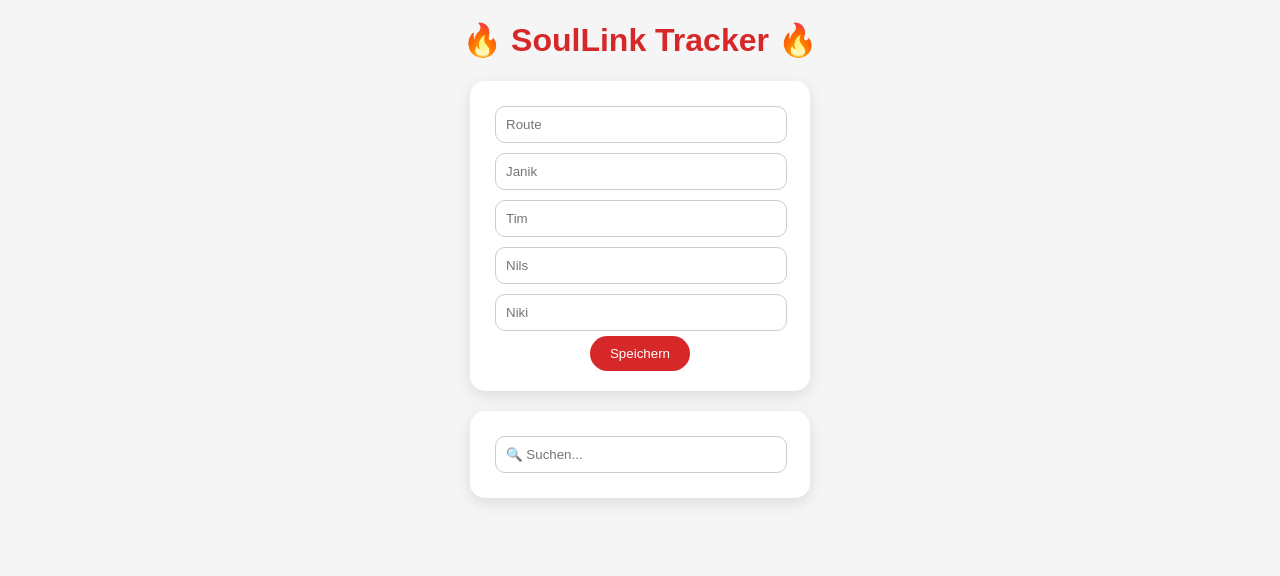
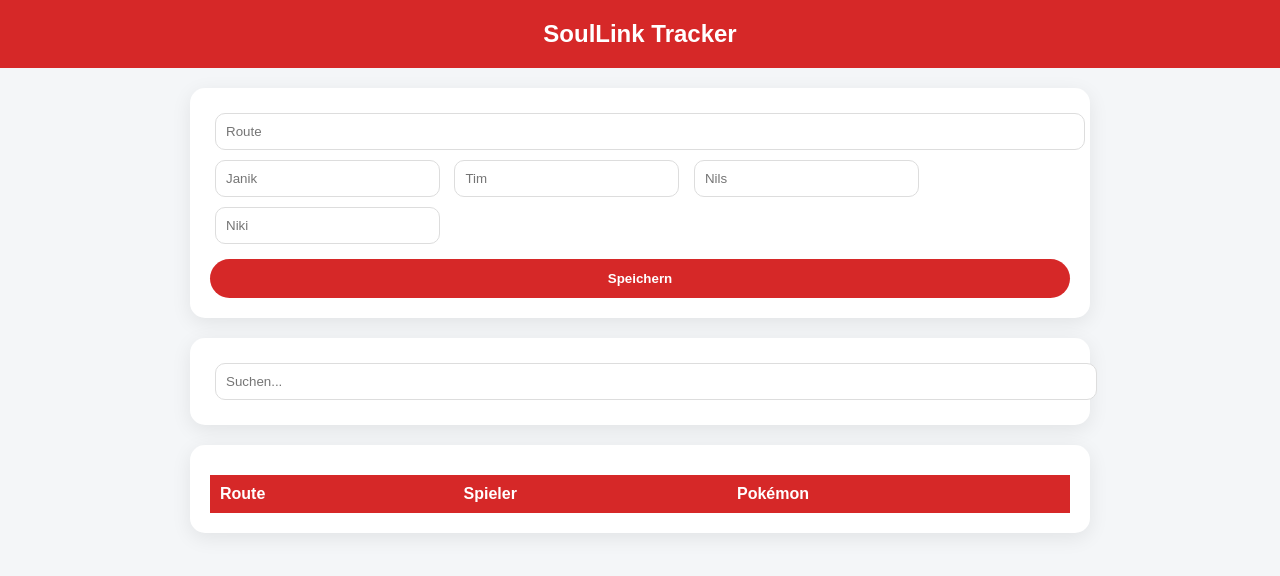
Before and after one commit to nkayy10/soullink-tracker, a website: page public/index.html in a window 1280 px wide. Drawn offline with Linux system fonts and the light colour scheme; no server answers.

Commit message:
Update index.html

```diff
--- a/public/index.html
+++ b/public/index.html
@@ -1,41 +1,61 @@
 <!DOCTYPE html>
-<html>
+<html lang="de">
 <head>
+<meta charset="UTF-8">
 <title>SoulLink Tracker</title>
+
 <style>
 body {
-            font-family: Arial;
-            background: #f5f5f5;
-            text-align: center;
+    font-family: Arial, sans-serif;
+    background: #f4f6f8;
+    margin: 0;
+    padding: 0;
 }
 
-        h1 {
-            color: #d62828;
+header {
+    background: #d62828;
+    color: white;
+    padding: 20px;
+    text-align: center;
+    font-size: 24px;
+    font-weight: bold;
+}
+
+.container {
+    max-width: 900px;
+    margin: auto;
+    padding: 20px;
 }
 
 .card {
     background: white;
     padding: 20px;
-            margin: 20px auto;
-            width: 300px;
     border-radius: 15px;
-            box-shadow: 0 5px 15px rgba(0,0,0,0.1);
+    margin-bottom: 20px;
+    box-shadow: 0 5px 20px rgba(0,0,0,0.08);
 }
 
 input {
-            width: 90%;
     padding: 10px;
     margin: 5px;
     border-radius: 10px;
-            border: 1px solid #ccc;
+    border: 1px solid #ddd;
+    width: calc(25% - 12px);
+}
+
+#route {
+    width: calc(100% - 12px);
 }
 
 button {
+    margin-top: 10px;
     background: #d62828;
     color: white;
     border: none;
-            padding: 10px 20px;
-            border-radius: 20px;
+    padding: 12px;
+    border-radius: 25px;
+    width: 100%;
+    font-weight: bold;
     cursor: pointer;
 }
 
@@ -43,40 +63,76 @@
     background: #a61c1c;
 }
 
-        .list {
-            margin-top: 20px;
+.search {
+    width: 100%;
 }
 
-        .entry {
-            background: white;
-            margin: 10px auto;
+table {
+    width: 100%;
+    border-collapse: collapse;
+    margin-top: 10px;
+}
+
+th {
+    background: #d62828;
+    color: white;
     padding: 10px;
-            width: 300px;
-            border-radius: 10px;
+    text-align: left;
+}
+
+td {
+    padding: 10px;
+    border-bottom: 1px solid #eee;
+}
+
+tr:hover {
+    background: #f9f9f9;
 }
 </style>
 </head>
 
 <body>
 
-<h1>🔥 SoulLink Tracker 🔥</h1>
+<header>
+    SoulLink Tracker
+</header>
 
+<div class="container">
+
+    <!-- Eingabe -->
     <div class="card">
-    <input id="route" placeholder="Route"><br>
+        <input id="route" placeholder="Route">
 
+        <div>
             <input id="janik" placeholder="Janik">
             <input id="tim" placeholder="Tim">
             <input id="nils" placeholder="Nils">
-    <input id="niki" placeholder="Niki"><br>
+            <input id="niki" placeholder="Niki">
+        </div>
 
         <button onclick="send()">Speichern</button>
     </div>
 
+    <!-- Suche -->
     <div class="card">
-    <input id="search" placeholder="🔍 Suchen..." oninput="loadData()">
+        <input id="search" class="search" placeholder="Suchen..." oninput="loadData()">
     </div>
 
-<div class="list" id="list"></div>
+    <!-- Tabelle -->
+    <div class="card">
+        <table>
+            <thead>
+                <tr>
+                    <th>Route</th>
+                    <th>Spieler</th>
+                    <th>Pokémon</th>
+                </tr>
+            </thead>
+            <tbody id="tableBody"></tbody>
+        </table>
+    </div>
+
+</div>
 
 <script>
 function send() {
@@ -101,8 +157,7 @@
         });
     });
 
-    alert("Gespeichert!");
-    setTimeout(loadData, 500);
+    setTimeout(loadData, 300);
 }
 
 async function loadData() {
@@ -111,8 +166,8 @@
 
     const search = document.getElementById("search").value.toLowerCase();
 
-    const list = document.getElementById("list");
-    list.innerHTML = "";
+    const table = document.getElementById("tableBody");
+    table.innerHTML = "";
 
     data
     .filter(e =>
@@ -122,13 +177,15 @@
     )
     .reverse()
     .forEach(e => {
-        const div = document.createElement("div");
-        div.className = "entry";
-        div.innerHTML = `
-            <b>${e.location}</b><br>
-            ${e.player}: ${e.pokemonName}
+        const row = document.createElement("tr");
+
+        row.innerHTML = `
+            <td>${e.location}</td>
+            <td>${e.player}</td>
+            <td>${e.pokemonName}</td>
         `;
-        list.appendChild(div);
+
+        table.appendChild(row);
     });
 }
 
```
Lines whose indentation alone changed are shown as unchanged.
